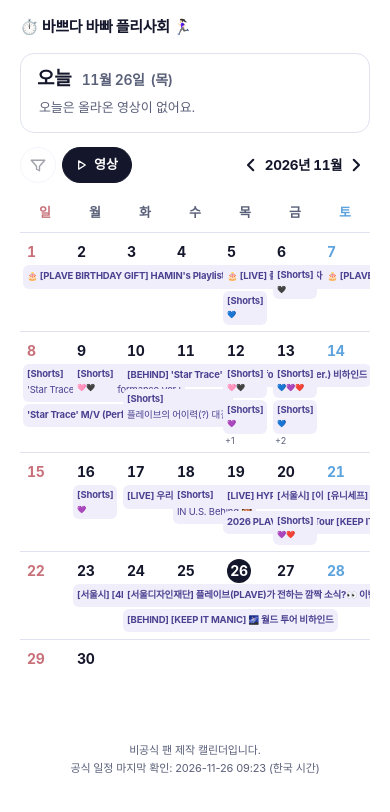
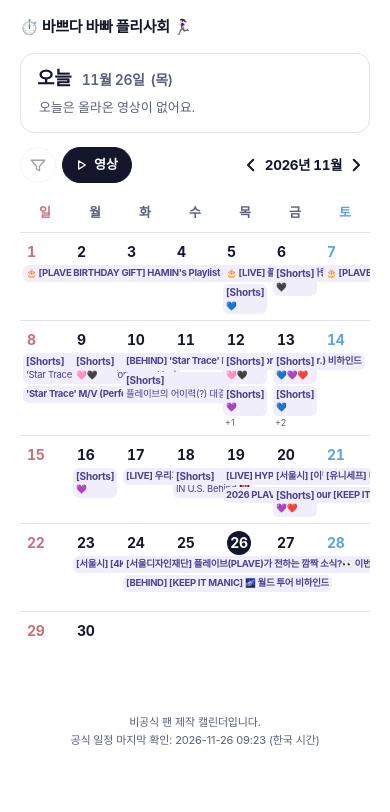
Before and after one commit to for-plli/plli-schedule, a plain HTML site: page docs/index.html in a window 390 px wide. Both pictures are taken after a click on the button "영상". Drawn offline with Linux system fonts and the light colour scheme; a web font is replaced by a local one.

Commit message:
영상 칩 여백·행간을 일정 칩과 동일하게 통일
Co-Authored-By: Claude Sonnet 5.5 <noreply@anthropic.com>
Claude-Session: https://claude.ai/code/session_01Epb79aCCecSjd6zD5n6eH4

```diff
--- a/docs/index.html
+++ b/docs/index.html
@@ -295,11 +295,6 @@ dialog.daydlg{border-radius:14px}
 .sel .seldate{align-items:baseline}
 /* 깔때기는 윗부분이 넓어 시각 중심이 위로 쏠려서 살짝 내림 */
 .fbtn .fi{transform:translateY(.5px)}
-/* 영상 칩: 행간·여백을 일정 칩보다 넉넉하게 */
-.chip.src-video{line-height:1.5;padding:3px 4px;letter-spacing:-.02em}
-.chip.src-video .sh{margin-right:0;display:block;margin-bottom:4px}
-.chip.src-video .ct-hearts{display:block}
-.chip.src-video{padding:4px 4px 5px}
 
 @media (max-width:600px){
   .wrap{padding:16px 20px 40px;gap:14px}
@@ -316,6 +311,8 @@ dialog.daydlg{border-radius:14px}
   .day.today .num{width:24px;height:24px}
   .chip{font-size:9.5px;padding:2px 3px;line-height:1.35;letter-spacing:-.03em}
   .chip b{font-size:10px;margin-right:2px}
+  .chip .sh{font-size:10px;line-height:inherit;font-family:var(--font-num);letter-spacing:-.02em}   /* 영상 칩 첫 줄 = 일정 칩의 시간 줄과 동일 */
+  .chip .ct-hearts{font-size:inherit;line-height:inherit}
   .more{font-size:9.5px}
   dialog.daydlg{border-radius:14px}
   .dlg-in{padding:22px 20px 24px}
```
Also changed, not shown: template.html (+2 -5 lines).
